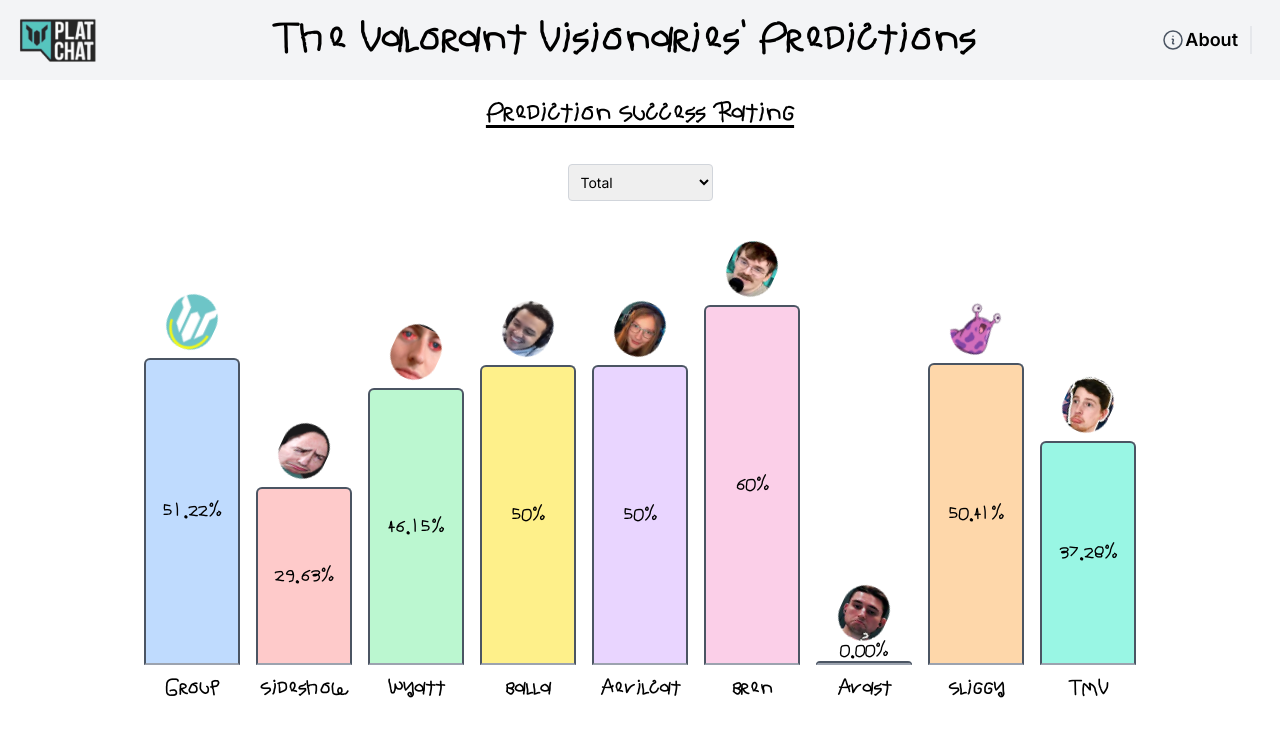
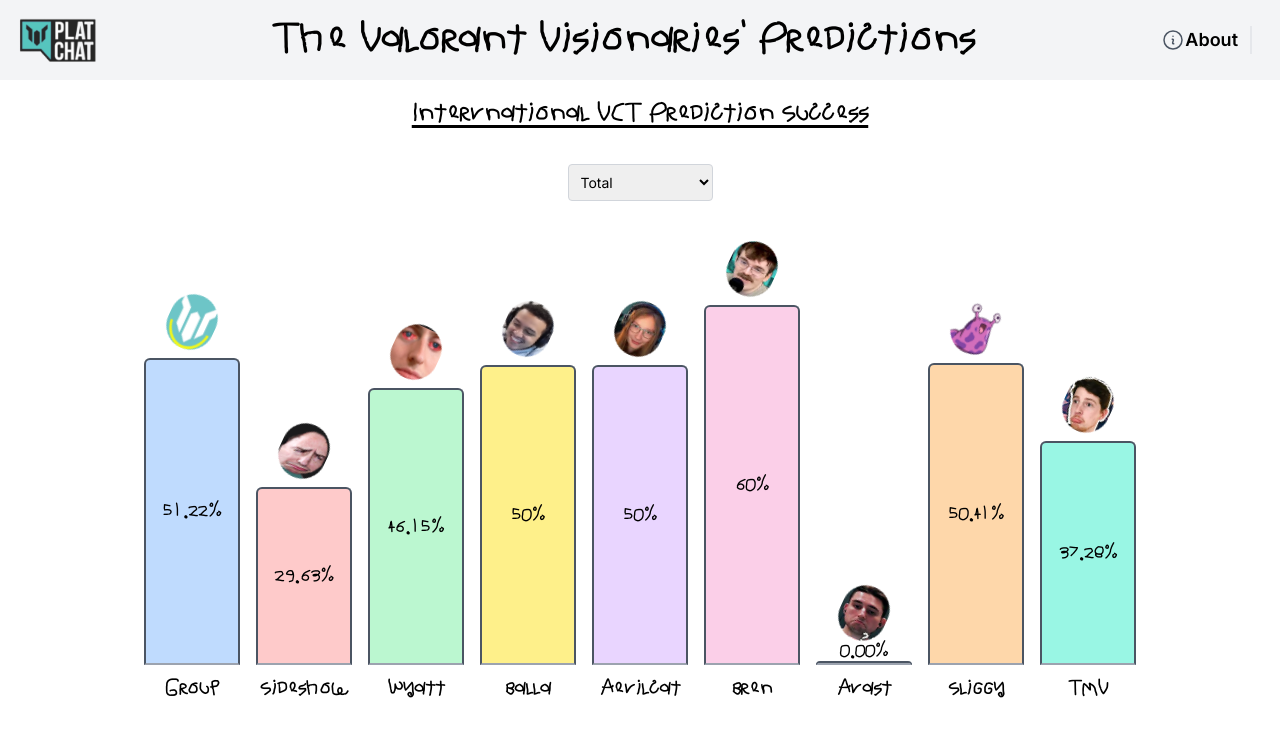
Before and after one commit to johnspeed114/platchat-predictions, a Next.js app: page / in a window 1280 px wide. Shown: the top 736 px of the page. Built offline with nearby package versions, Linux system fonts and the light colour scheme.

Commit message:
vercel analytics and speed insights added

```diff
--- a/app/components/FilterSelector.tsx
+++ b/app/components/FilterSelector.tsx
@@ -19,8 +19,10 @@
 
   return (
     <div className="flex flex-col items-center justify-center w-full mb-6 sm:mb-10">
+      <label htmlFor="filterSelector">
         <select
           value={type}
+          id="filterSelector"
           onChange={handleFilterChange}
           className="p-2 border border-gray-300 rounded"
         >
@@ -30,6 +32,7 @@
           <option value="2021">2021</option>
           <option value="Game Changers">Game Changers</option>
         </select>
+      </label>
     </div>
   );
 }
--- a/app/layout.tsx
+++ b/app/layout.tsx
@@ -1,4 +1,6 @@
 import type { Metadata } from 'next';
+import { Analytics } from '@vercel/analytics/react';
+import { SpeedInsights } from '@vercel/speed-insights/next';
 import { Inter } from 'next/font/google';
 import Image from 'next/image';
 import Link from 'next/link';
@@ -52,6 +54,8 @@
           </div>
         </header>
         {children}
+        <Analytics />
+        <SpeedInsights />
       </body>
     </html>
   );
--- a/app/page.tsx
+++ b/app/page.tsx
@@ -42,7 +42,7 @@
     <main className="flex flex-col items-center justify-start p-4 bg-white">
       <section className="flex flex-col items-center max-w-sm md:max-w-md lg:max-w-7xl w-full font-mono text-sm lg:flex justify-center ">
         <h2 className="text-xl sm:text-3xl font-childshandwriting font-bold mb-6 sm:mb-8 underline">
-          Prediction Success Rating
+          Intervnational VCT Prediction Success
         </h2>
         <FilterSelector type={type} setType={setType} />
         <Bars data={jsonData} type={type} />
--- a/package.json
+++ b/package.json
@@ -10,6 +10,8 @@
   },
   "dependencies": {
     "@heroicons/react": "^2.1.1",
+    "@vercel/analytics": "^1.1.1",
+    "@vercel/speed-insights": "^1.0.4",
     "next": "14.0.4",
     "react": "^18",
     "react-dom": "^18",
```
Also changed, not shown: 1 other file (tests, documents, lock files or other folders). Lines whose indentation alone changed are shown as unchanged.
